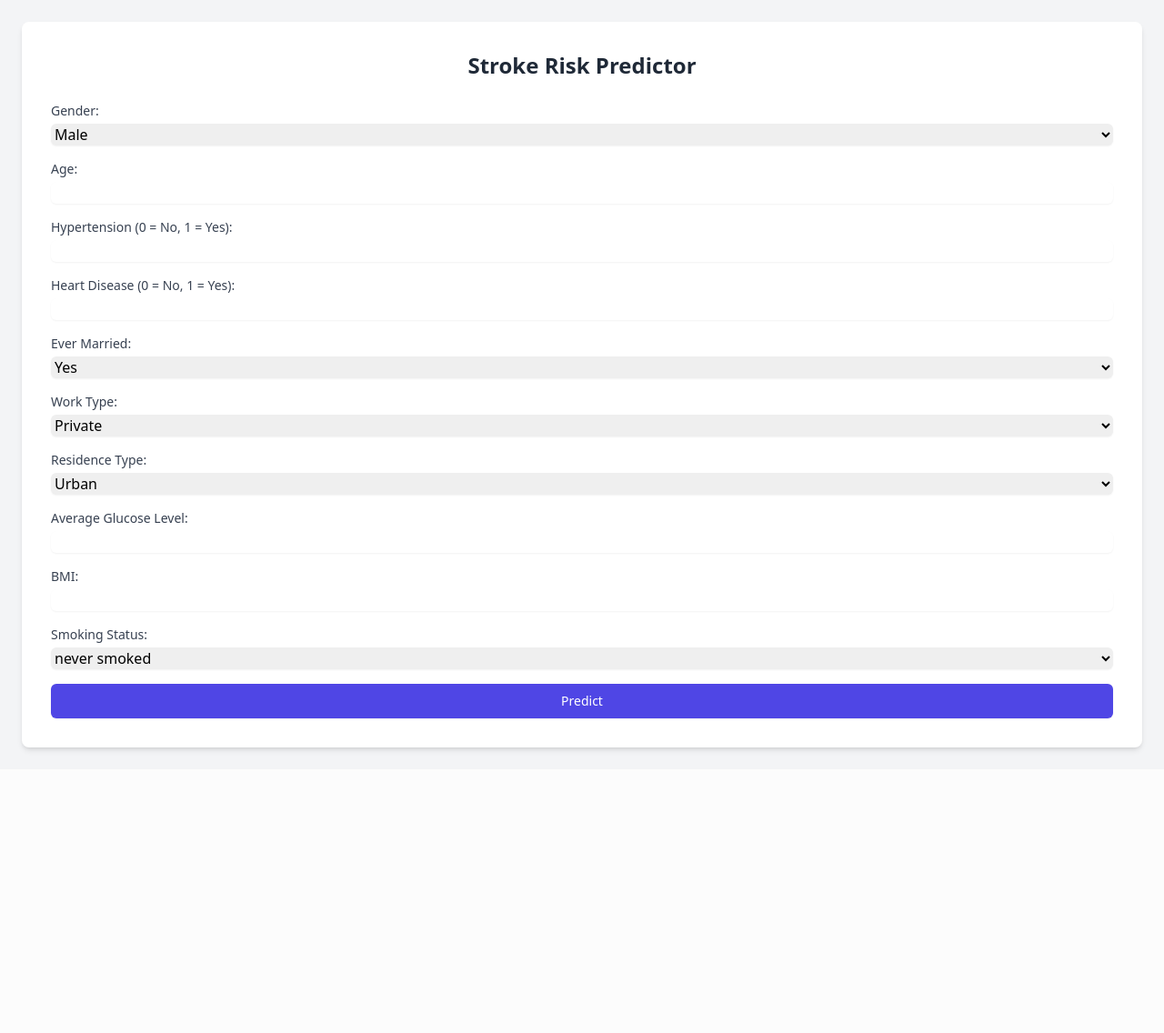
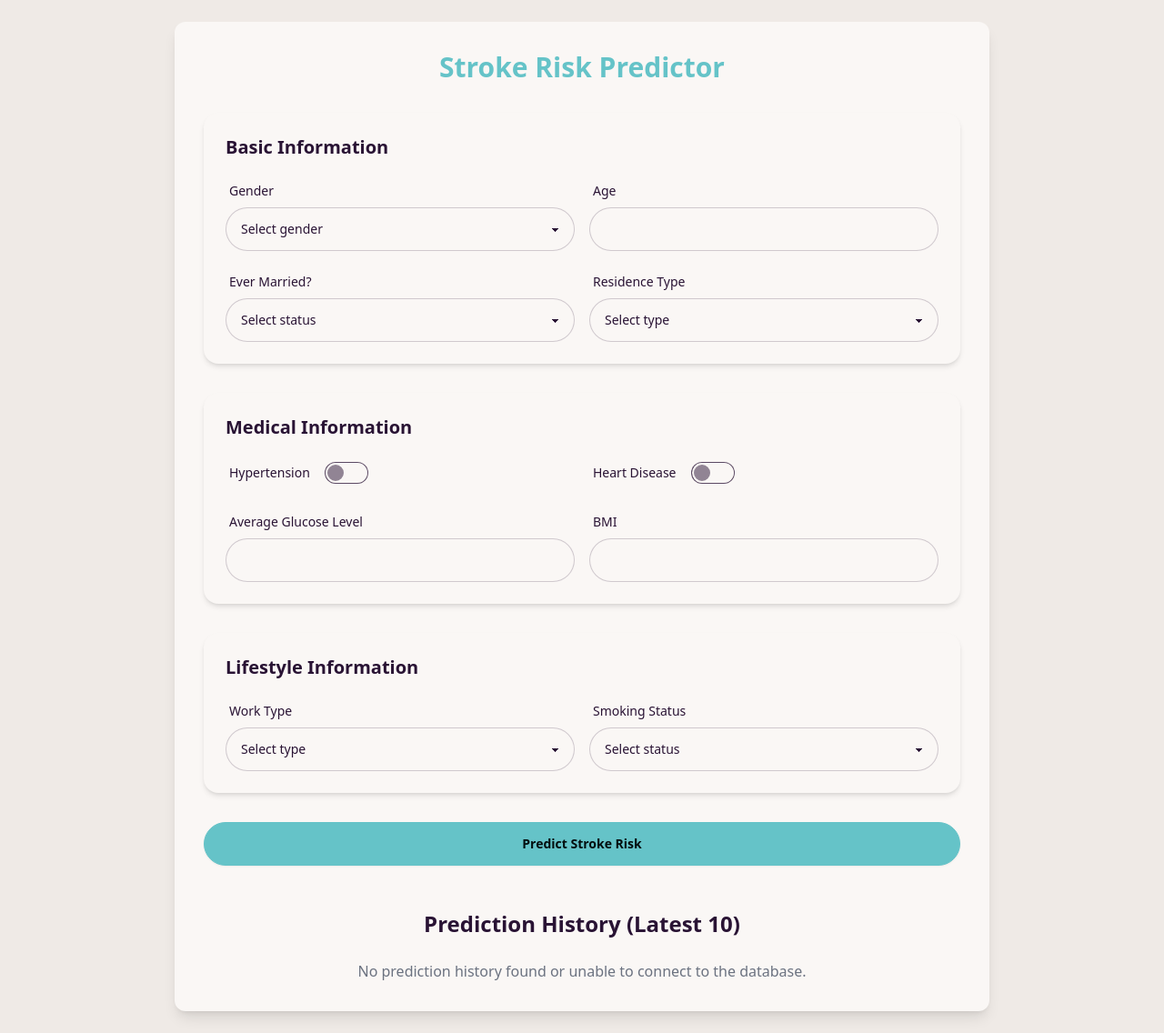
Before and after one commit to brunorwanda4/stroke_predicion_ML, a Flask app: template templates/form.html in a window 1280 px wide. Shown: the whole page at 91% size. Before the commit the page ends 828 px from the top, so only its background shows below. Run offline with Flask 3, Linux system fonts and the light colour scheme; the template is opened without the code that fills it, so the values that code supplies are empty; parts of the project's set-up code (start-up, migrations or seed data) failed here and were passed over; some libraries are stand-ins or nearby versions.

Commit message:
add database

```diff
--- a/app.py
+++ b/app.py
@@ -2,42 +2,124 @@
 from flask import Flask, render_template, request
 import joblib
 import pandas as pd
+from pymongo import MongoClient, DESCENDING # Import DESCENDING for sorting
+import datetime
 
 app = Flask(__name__)
 
-# Load model and encoders
-model = joblib.load('model/stroke_model.pkl')
-label_encoders = joblib.load('model/label_encoders.pkl')
+# --- MongoDB Setup ---
+try:
+    client = MongoClient('mongodb://localhost:27017/')
+    db = client['stroke_prediction_db']
+    predictions_collection = db['user_inputs']
+    client.admin.command('ping')
+    print("Successfully connected to MongoDB!")
+except Exception as e:
+    print(f"Could not connect to MongoDB: {e}")
+    predictions_collection = None
+# --- End MongoDB Setup ---
+
+# --- Load model and encoders ---
+try:
+    model = joblib.load('model/stroke_model.pkl')
+    label_encoders = joblib.load('model/label_encoders.pkl')
+except FileNotFoundError:
+    print("Error: Model or encoder files not found. Make sure 'model/stroke_model.pkl' and 'model/label_encoders.pkl' exist.")
+    exit()
+# --- End Load model ---
 
 @app.route('/', methods=['GET', 'POST'])
 def predict():
+    result = None
+    history_data = [] # Initialize empty list for history
+
+    # --- Fetch History Data ---
+    # Fetch data regardless of GET or POST, before rendering
+    if predictions_collection is not None:
+        try:
+            # Fetch latest 10 records, sorted by timestamp descending
+            # Use .find() without arguments to get all fields
+            history_cursor = predictions_collection.find().sort('timestamp', DESCENDING).limit(10)
+            # Convert cursor to list of dictionaries to pass to template
+            history_data = list(history_cursor)
+            # Note: _id objects are kept as is; Jinja can handle them,
+            # but if needed elsewhere, convert using str(record['_id'])
+        except Exception as e:
+            print(f"Error fetching history from MongoDB: {e}")
+            # Keep history_data as empty list on error
+    else:
+        print("MongoDB collection not available. Cannot fetch history.")
+    # --- End Fetch History Data ---
+
+
     if request.method == 'POST':
-        # Get user input
-        user_input = {
-            'gender': request.form['gender'],
-            'age': float(request.form['age']),
-            'hypertension': int(request.form['hypertension']),
-            'heart_disease': int(request.form['heart_disease']),
-            'ever_married': request.form['ever_married'],
-            'work_type': request.form['work_type'],
-            'Residence_type': request.form['Residence_type'],
-            'avg_glucose_level': float(request.form['avg_glucose_level']),
-            'bmi': float(request.form['bmi']),
-            'smoking_status': request.form['smoking_status']
-        }
+        try:
+            # Get user input (store original values for DB)
+            user_input_original = {
+                'gender': request.form['gender'],
+                'age': float(request.form['age']),
+                'hypertension': 1 if request.form.get('hypertension') == 'on' else 0,
+                'heart_disease': 1 if request.form.get('heart_disease') == 'on' else 0,
+                'ever_married': request.form['ever_married'],
+                'work_type': request.form['work_type'],
+                'Residence_type': request.form['Residence_type'],
+                'avg_glucose_level': float(request.form['avg_glucose_level']),
+                'bmi': float(request.form['bmi']),
+                'smoking_status': request.form['smoking_status'],
+                'timestamp': datetime.datetime.now(datetime.timezone.utc)
+            }
 
-        # Encode categorical values
-        for col in ['gender', 'ever_married', 'work_type', 'Residence_type', 'smoking_status']:
-            le = label_encoders[col]
-            user_input[col] = le.transform([user_input[col]])[0]
+            # Prepare data for prediction (encoding)
+            user_input_encoded = user_input_original.copy()
+            del user_input_encoded['timestamp']
 
-        input_df = pd.DataFrame([user_input])
-        prediction = model.predict(input_df)[0]
+            for col in ['gender', 'ever_married', 'work_type', 'Residence_type', 'smoking_status']:
+                if col in label_encoders:
+                    le = label_encoders[col]
+                    if user_input_encoded[col] in le.classes_:
+                        user_input_encoded[col] = le.transform([user_input_encoded[col]])[0]
+                    else:
+                        raise ValueError(f"Unknown category '{user_input_encoded[col]}' for column '{col}'")
+                else:
+                     raise KeyError(f"Label encoder not found for column '{col}'")
 
-        result = 'High risk of stroke ⚠️' if prediction == 1 else 'Low risk of stroke ✅'
-        return render_template('form.html', result=result)
+            input_df = pd.DataFrame([user_input_encoded])
+            prediction = model.predict(input_df)[0]
+            result = 'High risk of stroke ⚠️' if prediction == 1 else 'Low risk of stroke ✅'
 
-    return render_template('form.html')
+            # --- Save data to MongoDB ---
+            if predictions_collection is not None:
+                try:
+                    document_to_save = user_input_original.copy()
+                    document_to_save['prediction_result_code'] = int(prediction)
+                    document_to_save['prediction_result_text'] = result
+                    insert_result = predictions_collection.insert_one(document_to_save)
+                    print(f"Data saved to MongoDB with ID: {insert_result.inserted_id}")
+                    # *** Refresh history after saving ***
+                    # Re-fetch history to include the latest submission immediately
+                    history_cursor = predictions_collection.find().sort('timestamp', DESCENDING).limit(10)
+                    history_data = list(history_cursor)
+                except Exception as e:
+                    print(f"Error saving data to MongoDB: {e}")
+            else:
+                print("MongoDB collection not available. Skipping save.")
+            # --- End Save ---
+
+        except ValueError as ve:
+             print(f"Data processing error: {ve}")
+             result = f"Error in input data: {ve}"
+        except KeyError as ke:
+            print(f"Missing data error: {ke}")
+            result = f"Missing input field or configuration error: {ke}"
+        except Exception as e:
+            print(f"An unexpected error occurred: {e}")
+            result = "An unexpected error occurred during prediction."
+
+        # Render template after POST, passing both result and history
+        return render_template('form.html', result=result, history=history_data)
+
+    # For GET requests, render template passing only the history
+    return render_template('form.html', history=history_data) # No result on initial GET
 
 if __name__ == '__main__':
     app.run(debug=True)
--- a/requirements.txt
+++ b/requirements.txt
@@ -2,3 +2,4 @@ flask
 pandas
 scikit-learn
 joblib
+pymongo
--- a/templates/form.html
+++ b/templates/form.html
@@ -4,93 +4,183 @@
     <meta charset="UTF-8">
     <title>Stroke Prediction</title>
     <script src="https://cdn.tailwindcss.com"></script>
+    <link href="https://cdn.jsdelivr.net/npm/daisyui@latest/dist/full.css" rel="stylesheet" type="text/css" />
+    <style>
+        /* Optional: Slightly more padding within table cells */
+        .table td, .table th {
+            padding: 0.75rem; /* Adjust as needed */
+        }
+    </style>
 </head>
-<body class="bg-gray-100 p-6 font-sans">
-    <div class="container mx-auto bg-white rounded-lg shadow-md p-8">
-        <h1 class="text-2xl font-bold mb-6 text-center text-gray-800">Stroke Risk Predictor</h1>
+<body data-theme="cupcake" class="bg-base-200 p-6 font-sans">
+    <div class="max-w-4xl mx-auto bg-base-100 rounded-xl shadow-lg p-8"> <h1 class="text-3xl font-bold mb-8 text-center text-primary">Stroke Risk Predictor</h1>
 
-        <form method="post" class="space-y-4">
-            <div>
-                <label for="gender" class="block text-sm font-medium text-gray-700 mb-1">Gender:</label>
-                <select name="gender" id="gender" class="mt-1 block w-full rounded-md border-gray-300 shadow-sm focus:border-indigo-300 focus:ring focus:ring-indigo-200 focus:ring-opacity-50">
-                    <option value="Male">Male</option>
-                    <option value="Female">Female</option>
-                    <option value="Other">Other</option>
+        <form method="post" class="space-y-8 mb-10"> <div class="card bg-base-100 shadow-md p-6">
+                <h2 class="text-xl font-semibold mb-4">Basic Information</h2>
+                <div class="grid grid-cols-1 md:grid-cols-2 gap-4">
+                    <div class="form-control">
+                        <label class="label">
+                            <span class="label-text">Gender</span>
+                        </label>
+                        <select name="gender" class="select select-bordered" required>
+                            <option disabled selected>Select gender</option>
+                            <option>Male</option>
+                            <option>Female</option>
+                            <option>Other</option>
                         </select>
                     </div>
 
-            <div>
-                <label for="age" class="block text-sm font-medium text-gray-700 mb-1">Age:</label>
-                <input type="number" name="age" id="age" step="0.1" required class="mt-1 block w-full rounded-md border-gray-300 shadow-sm focus:border-indigo-300 focus:ring focus:ring-indigo-200 focus:ring-opacity-50">
+                    <div class="form-control">
+                        <label class="label">
+                            <span class="label-text">Age</span>
+                        </label>
+                        <input type="number" name="age" step="0.1" min="0" class="input input-bordered" required />
                     </div>
 
-            <div>
-                <label for="hypertension" class="block text-sm font-medium text-gray-700 mb-1">Hypertension (0 = No, 1 = Yes):</label>
-                <input type="number" name="hypertension" id="hypertension" min="0" max="1" required class="mt-1 block w-full rounded-md border-gray-300 shadow-sm focus:border-indigo-300 focus:ring focus:ring-indigo-200 focus:ring-opacity-50">
-            </div>
-
-            <div>
-                <label for="heart_disease" class="block text-sm font-medium text-gray-700 mb-1">Heart Disease (0 = No, 1 = Yes):</label>
-                <input type="number" name="heart_disease" id="heart_disease" min="0" max="1" required class="mt-1 block w-full rounded-md border-gray-300 shadow-sm focus:border-indigo-300 focus:ring focus:ring-indigo-200 focus:ring-opacity-50">
-            </div>
-
-            <div>
-                <label for="ever_married" class="block text-sm font-medium text-gray-700 mb-1">Ever Married:</label>
-                <select name="ever_married" id="ever_married" class="mt-1 block w-full rounded-md border-gray-300 shadow-sm focus:border-indigo-300 focus:ring focus:ring-indigo-200 focus:ring-opacity-50">
-                    <option value="Yes">Yes</option>
-                    <option value="No">No</option>
+                    <div class="form-control">
+                        <label class="label">
+                            <span class="label-text">Ever Married?</span>
+                        </label>
+                        <select name="ever_married" class="select select-bordered" required>
+                             <option disabled selected>Select status</option> <option>Yes</option>
+                            <option>No</option>
                         </select>
                     </div>
 
-            <div>
-                <label for="work_type" class="block text-sm font-medium text-gray-700 mb-1">Work Type:</label>
-                <select name="work_type" id="work_type" class="mt-1 block w-full rounded-md border-gray-300 shadow-sm focus:border-indigo-300 focus:ring focus:ring-indigo-200 focus:ring-opacity-50">
-                    <option value="Private">Private</option>
-                    <option value="Self-employed">Self-employed</option>
-                    <option value="Govt_job">Govt_job</option>
-                    <option value="children">children</option>
-                    <option value="Never_worked">Never_worked</option>
+                    <div class="form-control">
+                        <label class="label">
+                            <span class="label-text">Residence Type</span>
+                        </label>
+                        <select name="Residence_type" class="select select-bordered" required>
+                            <option disabled selected>Select type</option> <option>Urban</option>
+                            <option>Rural</option>
+                        </select>
+                    </div>
+                </div>
+            </div>
+
+            <div class="card bg-base-100 shadow-md p-6">
+                <h2 class="text-xl font-semibold mb-4">Medical Information</h2>
+                <div class="grid grid-cols-1 md:grid-cols-2 gap-4">
+                    <div class="form-control">
+                        <label class="label cursor-pointer justify-start gap-4"> <span class="label-text">Hypertension</span>
+                            <input type="checkbox" name="hypertension" class="toggle toggle-primary" />
+                        </label>
+                    </div>
+
+                    <div class="form-control">
+                        <label class="label cursor-pointer justify-start gap-4"> <span class="label-text">Heart Disease</span>
+                            <input type="checkbox" name="heart_disease" class="toggle toggle-primary" />
+                        </label>
+                    </div>
+
+                    <div class="form-control">
+                        <label class="label">
+                            <span class="label-text">Average Glucose Level</span>
+                        </label>
+                        <input type="number" name="avg_glucose_level" step="0.01" min="0" class="input input-bordered" required />
+                    </div>
+
+                    <div class="form-control">
+                        <label class="label">
+                            <span class="label-text">BMI</span>
+                        </label>
+                        <input type="number" name="bmi" step="0.01" min="0" class="input input-bordered" required />
+                    </div>
+                </div>
+            </div>
+
+            <div class="card bg-base-100 shadow-md p-6">
+                <h2 class="text-xl font-semibold mb-4">Lifestyle Information</h2>
+                <div class="grid grid-cols-1 md:grid-cols-2 gap-4">
+                    <div class="form-control">
+                        <label class="label">
+                            <span class="label-text">Work Type</span>
+                        </label>
+                        <select name="work_type" class="select select-bordered" required>
+                             <option disabled selected>Select type</option> <option>Private</option>
+                            <option>Self-employed</option>
+                            <option>Govt_job</option>
+                            <option>children</option>
+                            <option>Never_worked</option>
                         </select>
                     </div>
 
-            <div>
-                <label for="Residence_type" class="block text-sm font-medium text-gray-700 mb-1">Residence Type:</label>
-                <select name="Residence_type" id="Residence_type" class="mt-1 block w-full rounded-md border-gray-300 shadow-sm focus:border-indigo-300 focus:ring focus:ring-indigo-200 focus:ring-opacity-50">
-                    <option value="Urban">Urban</option>
-                    <option value="Rural">Rural</option>
+                    <div class="form-control">
+                        <label class="label">
+                            <span class="label-text">Smoking Status</span>
+                        </label>
+                        <select name="smoking_status" class="select select-bordered" required>
+                            <option disabled selected>Select status</option> <option>never smoked</option>
+                            <option>formerly smoked</option>
+                            <option>smokes</option>
+                            <option>Unknown</option>
                         </select>
                     </div>
-
-            <div>
-                <label for="avg_glucose_level" class="block text-sm font-medium text-gray-700 mb-1">Average Glucose Level:</label>
-                <input type="number" name="avg_glucose_level" id="avg_glucose_level" step="0.01" required class="mt-1 block w-full rounded-md border-gray-300 shadow-sm focus:border-indigo-300 focus:ring focus:ring-indigo-200 focus:ring-opacity-50">
+                </div>
             </div>
 
-            <div>
-                <label for="bmi" class="block text-sm font-medium text-gray-700 mb-1">BMI:</label>
-                <input type="number" name="bmi" id="bmi" step="0.01" required class="mt-1 block w-full rounded-md border-gray-300 shadow-sm focus:border-indigo-300 focus:ring focus:ring-indigo-200 focus:ring-opacity-50">
+            <div class="form-control mt-6">
+                <button type="submit" class="btn btn-primary w-full">Predict Stroke Risk</button>
             </div>
 
-            <div>
-                <label for="smoking_status" class="block text-sm font-medium text-gray-700 mb-1">Smoking Status:</label>
-                <select name="smoking_status" id="smoking_status" class="mt-1 block w-full rounded-md border-gray-300 shadow-sm focus:border-indigo-300 focus:ring focus:ring-indigo-200 focus:ring-opacity-50">
-                    <option value="never smoked">never smoked</option>
-                    <option value="formerly smoked">formerly smoked</option>
-                    <option value="smokes">smokes</option>
-                    <option value="Unknown">Unknown</option>
-                </select>
-            </div>
-
-            <button type="submit" class="w-full py-2 px-4 border border-transparent rounded-md shadow-sm text-sm font-medium text-white bg-indigo-600 hover:bg-indigo-700 focus:outline-none focus:ring-2 focus:ring-offset-2 focus:ring-indigo-500">
-                Predict
-            </button>
         </form>
 
         {% if result %}
-            <div class="mt-6 p-4 bg-green-100 text-green-800 rounded-md">
-                <h2 class="text-lg font-semibold">Result: {{ result }}</h2>
+            <div class="alert {% if 'Error' in result %}alert-error{% else %}alert-success{% endif %} mt-8 mb-10 shadow-lg"> <div> {% if 'Error' in result %}
+                    <svg xmlns="http://www.w3.org/2000/svg" class="stroke-current shrink-0 h-6 w-6" fill="none" viewBox="0 0 24 24"><path stroke-linecap="round" stroke-linejoin="round" stroke-width="2" d="M10 14l2-2m0 0l2-2m-2 2l-2-2m2 2l2 2m7-2a9 9 0 11-18 0 9 9 0 0118 0z" /></svg>
+                    {% else %}
+                     <svg xmlns="http://www.w3.org/2000/svg" class="stroke-current shrink-0 h-6 w-6" fill="none" viewBox="0 0 24 24"><path stroke-linecap="round" stroke-linejoin="round" stroke-width="2" d="M9 12l2 2 4-4m6 2a9 9 0 11-18 0 9 9 0 0118 0z" /></svg>
+                    {% endif %}
+                    <span class="text-lg font-medium">Result: {{ result }}</span>
+                </div>
             </div>
         {% endif %}
+
+        <div class="mt-12">
+            <h2 class="text-2xl font-semibold mb-6 text-center">Prediction History (Latest 10)</h2>
+            {# Check if history list exists and has items #}
+            {% if history and history|length > 0 %}
+                <div class="overflow-x-auto shadow-md rounded-lg border border-base-300">
+                    <table class="table table-zebra w-full table-sm"> <thead class="bg-base-200 text-sm uppercase"> <tr>
+                                <th class="px-4 py-2">Timestamp (UTC)</th>
+                                <th class="px-4 py-2">Age</th>
+                                <th class="px-4 py-2">Gender</th>
+                                <th class="px-4 py-2">Hypertension</th>
+                                <th class="px-4 py-2">Heart Disease</th>
+                                <th class="px-4 py-2">Avg Glucose</th>
+                                <th class="px-4 py-2">BMI</th>
+                                <th class="px-4 py-2">Smoking Status</th>
+                                <th class="px-4 py-2">Prediction</th>
+                            </tr>
+                        </thead>
+                        <tbody>
+                            {# Loop through each record in the history list #}
+                            {% for record in history %}
+                            <tr class="hover"> <td class="px-4 py-2 whitespace-nowrap">
+                                    {# Safely access and format timestamp #}
+                                    {{ record.timestamp.strftime('%Y-%m-%d %H:%M:%S') if record.timestamp else 'N/A' }}
+                                </td>
+                                <td class="px-4 py-2">{{ record.age | default('N/A') }}</td>
+                                <td class="px-4 py-2">{{ record.gender | default('N/A') }}</td>
+                                <td class="px-4 py-2">{{ 'Yes' if record.hypertension == 1 else 'No' }}</td> {# Format boolean */}
+                                <td class="px-4 py-2">{{ 'Yes' if record.heart_disease == 1 else 'No' }}</td> {# Format boolean #}
+                                <td class="px-4 py-2">{{ record.avg_glucose_level | default('N/A') }}</td>
+                                <td class="px-4 py-2">{{ record.bmi | default('N/A') }}</td>
+                                <td class="px-4 py-2">{{ record.smoking_status | default('N/A') }}</td>
+                                <td class="px-4 py-2 font-semibold {% if record.prediction_result_code == 1 %}text-red-600{% else %}text-green-600{% endif %}">
+                                    {# Safely access prediction text #}
+                                    {{ record.prediction_result_text | default('N/A') }}
+                                </td>
+                            </tr>
+                            {% endfor %} {# End of loop #}
+                        </tbody>
+                    </table>
                 </div>
-</body>
+            {% else %}
+                {# Message shown if history is empty or fetch failed #}
+                <p class="text-center text-gray-500 mt-6">No prediction history found or unable to connect to the database.</p>
+            {% endif %} {# End of history check #}
+        </div>
+        </div> </body>
 </html>
```
Also changed, not shown: train_model.py (+102 -14 lines). Lines whose indentation alone changed are shown as unchanged.
